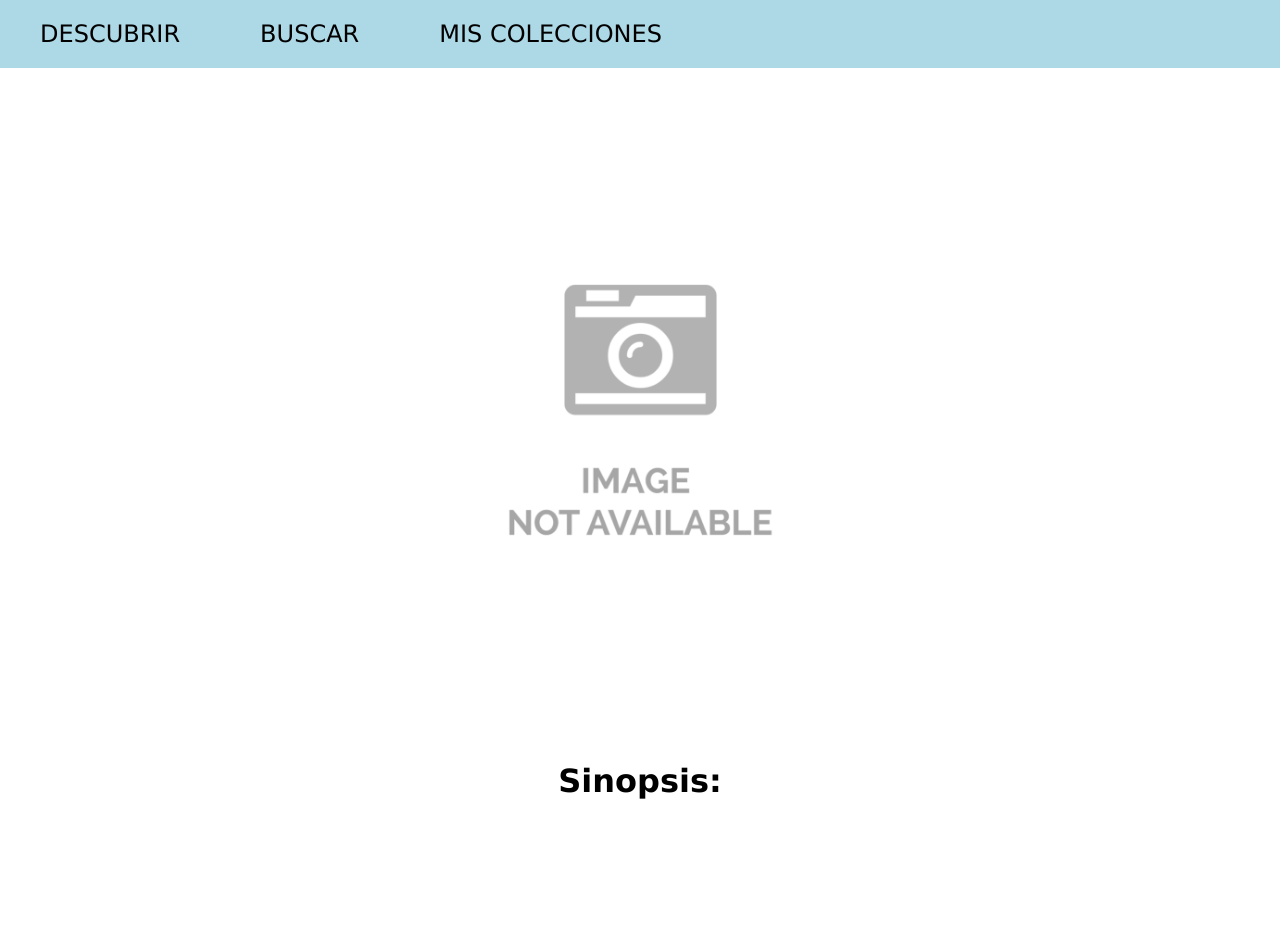
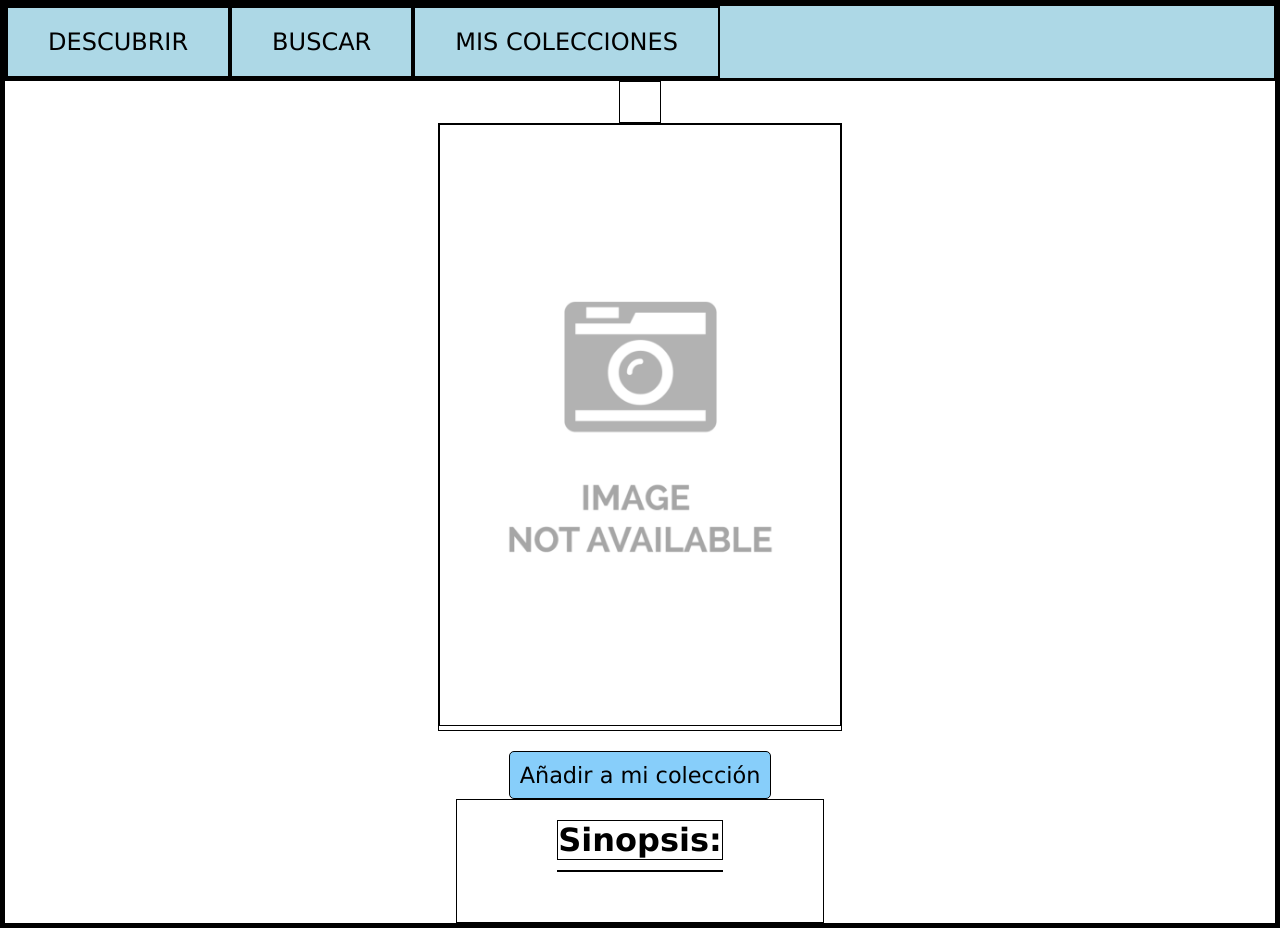
Before and after one commit to Ferveloper/react-tmdb-app, a React (Create React App) app: page /movie/363088 in a window 1280 px wide. Before the commit the page ends 860 px from the top, so only its background shows below. Built offline with nearby package versions, Linux system fonts and the light colour scheme; no server answers.

Commit message:
Add collection mock-up

```diff
--- a/src/App.css
+++ b/src/App.css
@@ -1,5 +1,5 @@
 * {
-  /* border: 1px solid black; */
+  border: 1px solid black;
   margin: 0;
   padding: 0;
   font-family: 'Lucida Sans', 'Lucida Sans Regular', 'Lucida Grande', 'Lucida Sans Unicode', Geneva, Verdana, sans-serif;
--- a/src/App.js
+++ b/src/App.js
@@ -5,12 +5,16 @@ import Header from './Header';
 import Discover from './Discover';
 import Search from './Search';
 import Movie from './Movie';
+import Collections from './Collections'
 
 sessionStorage.setItem('discoverResults', JSON.stringify([]));
 sessionStorage.setItem('discoverPage', 1);
 sessionStorage.setItem('searchQuery', '');
 sessionStorage.setItem('searchResults', JSON.stringify([]));
 sessionStorage.setItem('searchPage', 1);
+localStorage.setItem('collection', JSON.stringify([]))
+
+// TODO: Clean and refactor API URLs in fetch calls
 
 // const BASE_URL = 'https://api.themoviedb.org/3';
 // const API_KEY = '687ccf3a676569dd642e0706e30a6dae';
@@ -36,9 +40,3 @@ class App extends Component {
 }
 
 export default App;
-
-class Collections extends Component {
-  render() {
-    return <div>Mis colecciones</div>
-  }
-}
--- /dev/null
+++ b/src/Collections.js
@@ -0,0 +1,23 @@
+import React from 'react';
+import Showcase from './Showcase';
+import Pagination from './Pagination'
+
+class Collections extends React.Component {
+
+  state = {
+    results : JSON.parse(localStorage.getItem('collection')),
+    page : 1
+  }
+
+  render() {
+    const results = this.state.results;
+    return (
+      <>
+      <Pagination page={this.state.page} onChangePage={this.handleChangePage} />
+      <Showcase results={results} />
+      </>
+    )
+  }
+}
+
+export default Collections;
--- a/src/Discover.js
+++ b/src/Discover.js
@@ -11,7 +11,7 @@ class Discover extends React.Component {
 
   async componentDidMount() {
     console.log('Discover componentDidMount triggered!')
-    const response = await fetch(`https://api.themoviedb.org/3/discover/movie?api_key=687ccf3a676569dd642e0706e30a6dae&language=es-ES&page=${this.state.page}`);
+    const response = await fetch(`https://api.themoviedb.org/3/discover/movie?api_key=687ccf3a676569dd642e0706e30a6dae&sort_by=popularity.desc&language=es-ES&page=${this.state.page}`);
     const { results } = await response.json();
     this.setState({ results : results})
   }
--- a/src/Movie.css
+++ b/src/Movie.css
@@ -20,6 +20,14 @@
 
 .overview {
   font-size: 1.5em;
-  padding: 50px 100px;
+  padding: 20px 100px 50px 100px;
   text-align: justify;
 }
+
+.add-collection-btn {
+  background-color: lightskyblue;
+  border-radius: 5px;
+  padding: 10px;
+  margin-top: 20px;
+  font-size: 1.4rem;
+}
--- a/src/Movie.js
+++ b/src/Movie.js
@@ -9,7 +9,6 @@ class Movie extends React.Component {
   async componentDidMount() {
     const response = await fetch(`https://api.themoviedb.org/3/movie/${this.props.match.params.id}?api_key=687ccf3a676569dd642e0706e30a6dae&language=es-ES`);
     const movie = await response.json();
-		console.log(movie)
     this.setState({ movie : movie})
   }
 
@@ -21,7 +20,7 @@ class Movie extends React.Component {
         <div className='img-container'>
           <img className='img-details' src={movie.poster_path ? `https://image.tmdb.org/t/p/w500${movie.poster_path}` : defaultImg} alt={movie.title}/>
         </div>
-
+        <button type='submit' className='add-collection-btn' onClick={this.addMovie}>Añadir a mi colección</button>
         <div className='overview'>
         <h2 className='overview-title'>Sinopsis:</h2>
           <article>{movie.overview}</article>
@@ -30,6 +29,20 @@ class Movie extends React.Component {
     )
   }
 
+  addMovie = () => {
+    console.log('addMovie triggered!')
+    console.log(this.state.movie)
+    const collection = JSON.parse(localStorage.getItem('collection'));
+    console.log(collection)
+    if (!collection.find(movie => movie.id === this.state.movie.id)) {
+      collection.push(this.state.movie)
+      }
+    localStorage.setItem('collection', JSON.stringify(collection))
+    console.log(collection)
+  }
+
 }
 
 export default Movie;
+
+// TODO: Disable Add button if movie is already in the collection
--- a/src/Search.js
+++ b/src/Search.js
@@ -12,29 +12,33 @@ class Search extends React.Component {
   }
 
   handleChange = (e) => {
+    console.log('Search handleChange triggered!')
     sessionStorage.setItem('searchQuery', e.target.value);
     this.setState({query: e.target.value});
   }
 
   handleSubmit = async (e) => {
+    console.log('Search handleSubmit triggered!')
     e.preventDefault();
     if (this.state.query === '') return;
     const response = await fetch(`https://api.themoviedb.org/3/search/movie?api_key=687ccf3a676569dd642e0706e30a6dae&language=es-ES&query=${this.state.query}&page=1`);
     const { results } = await response.json();
     sessionStorage.setItem('searchResults', JSON.stringify(results));
     sessionStorage.setItem('searchPage', 1);
-    this.setState(() => ({ results : results, page : 1}))
+    this.setState({ results : results, page : 1})
   }
 
-  async didComponentUpdate() {
-    const response = await fetch(`https://api.themoviedb.org/3/search/movie?api_key=687ccf3a676569dd642e0706e30a6dae&language=es-ES&query=${this.state.query}&page=${this.state.page}`);
-    const { results } = await response.json();
-    sessionStorage.setItem('results', JSON.stringify(results));
-    this.setState(() => ({ results : results}))
-  }
+  // async didComponentUpdate() {
+  //   console.log('Search didComponentUpdate triggered!')
+  //   const response = await fetch(`https://api.themoviedb.org/3/search/movie?api_key=687ccf3a676569dd642e0706e30a6dae&language=es-ES&query=${this.state.query}&page=${this.state.page}`);
+  //   const { results } = await response.json();
+  //   sessionStorage.setItem('results', JSON.stringify(results));
+  //   this.setState({ results : results})
+  // }
 
   render() {
-    console.log(JSON.parse(sessionStorage.getItem('searchResults')))
+    console.log('Search render triggered')
+    // console.log(JSON.parse(sessionStorage.getItem('searchResults')))
     const results = this.state.results;
     return (
       <>
```
